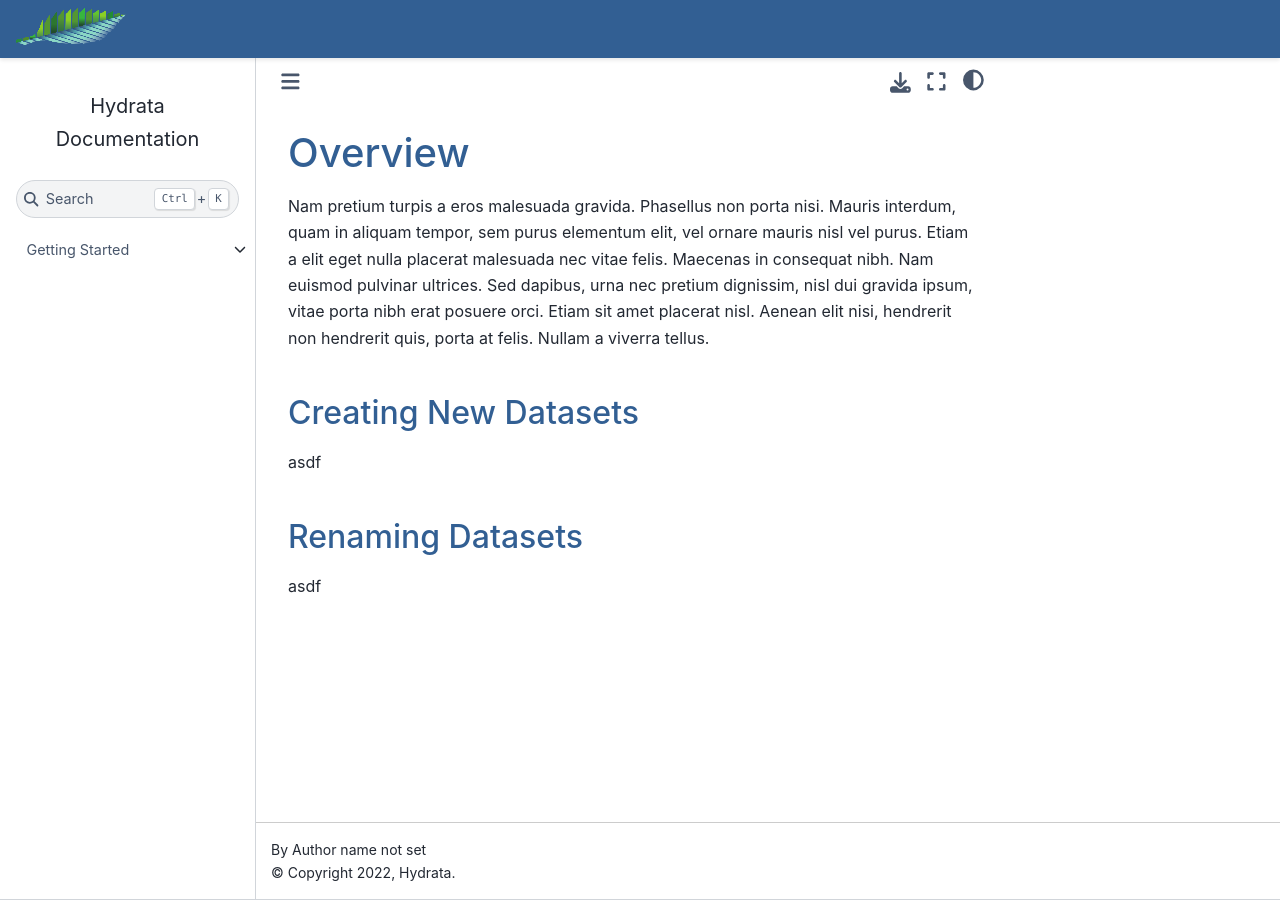
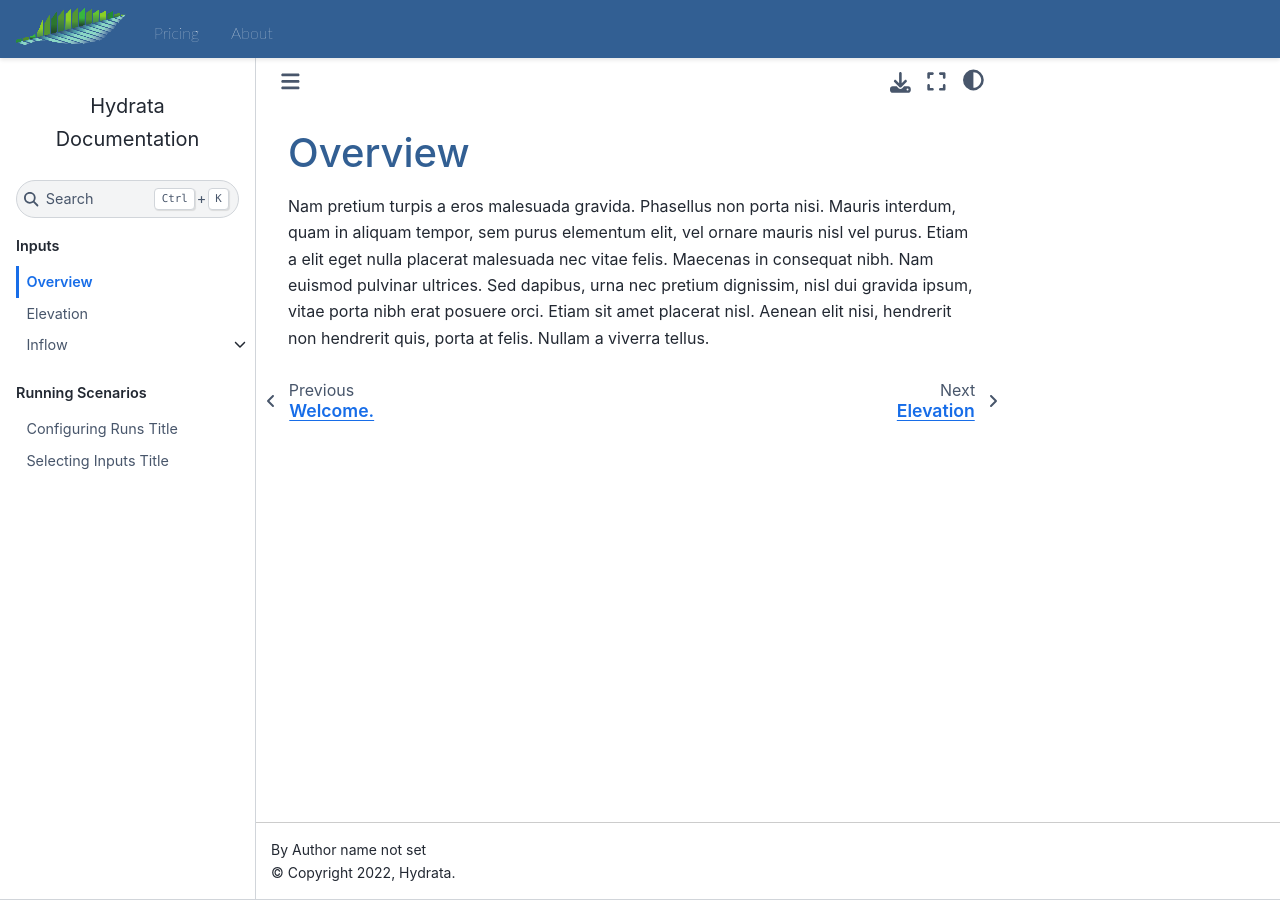
Before and after one commit to Hydrata/docs_hydrata, a Sphinx documentation site: the page built from source/inputs/overview.md, in a window 1280 px wide. Built offline with Sphinx 7.4.7 and the Sphinx Book theme 1.1.4, drawn with Linux system fonts in a browser that asks for light colours; pages that are not in the unit, such as notebooks, are missing from menus.

Commit message:
stabilise static & texts from past work

```diff
--- a/source/_static/hydrata.css
+++ b/source/_static/hydrata.css
@@ -45,6 +45,7 @@ h1, h2, h3, h4, h5 {
 .navbar-left > ul {
     margin-left: 135px;
     list-style-type: none;
+    overflow: hidden;
     background-color: #333;
 }
 
@@ -70,6 +71,7 @@ h1, h2, h3, h4, h5 {
 }
 
 .container-xl > .row {
+    position: fixed;
     top: 72px;
 }
 
--- a/source/_templates/sections/header.html
+++ b/source/_templates/sections/header.html
@@ -2,6 +2,12 @@
     <ul class="navbar-left">
         <li>
             <a href="https://hydrata.com" class="hydrata-logo"></a>
+        </li>
+        <li>
+            <a href="/pricing">Pricing</a>
+        </li>
+        <li>
+            <a href="/about">About</a>
         </li>
     </ul>
     <ul class="navbar-center">
--- a/source/inputs/overview.md
+++ b/source/inputs/overview.md
@@ -6,11 +6,3 @@ nulla placerat malesuada nec vitae felis. Maecenas in consequat nibh. Nam euismo
 ultrices. Sed dapibus, urna nec pretium dignissim, nisl dui gravida ipsum, vitae porta nibh
 erat posuere orci. Etiam sit amet placerat nisl. Aenean elit nisi, hendrerit non hendrerit quis,
 porta at felis. Nullam a viverra tellus.
-
-## Creating New Datasets
-
-asdf
-
-## Renaming Datasets
-
-asdf
```
Also changed, not shown: source/index.md (+23 -19 lines), 1 other file.
